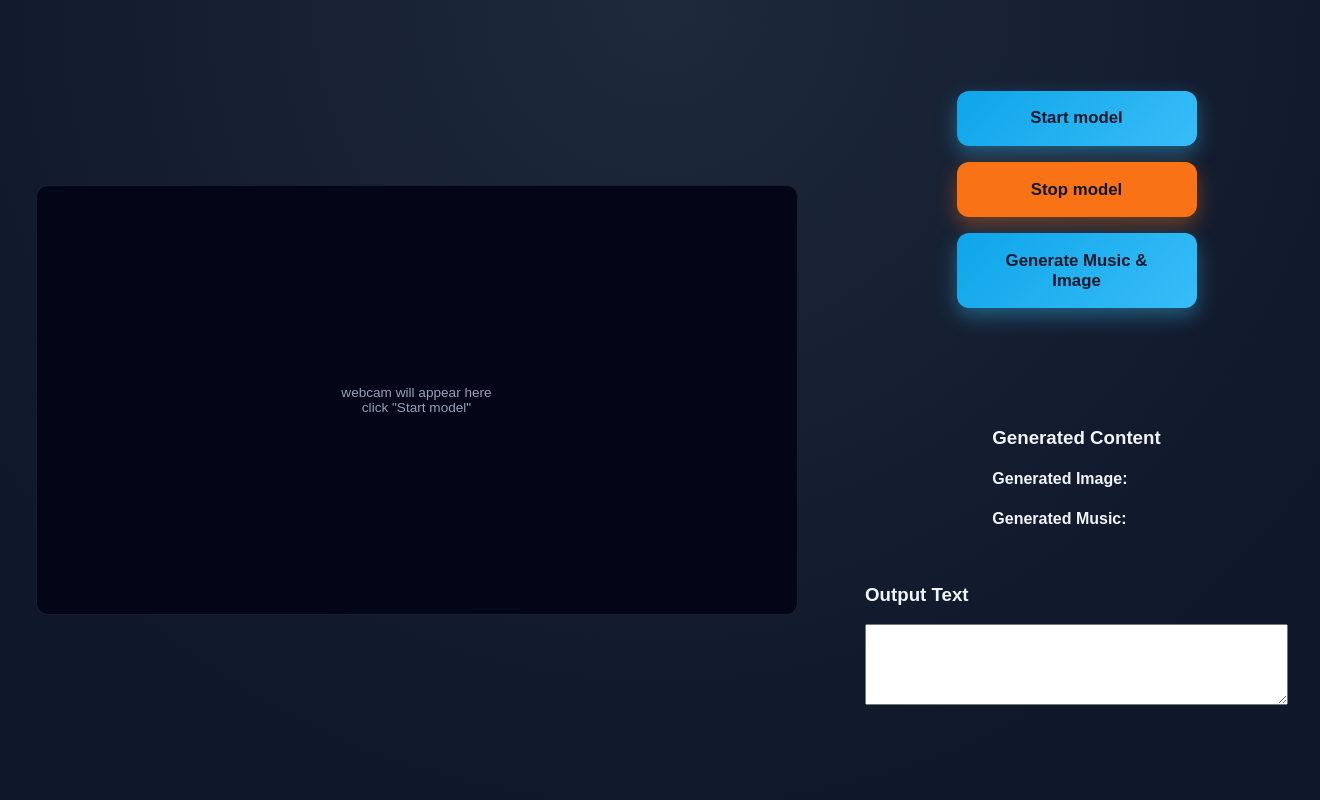
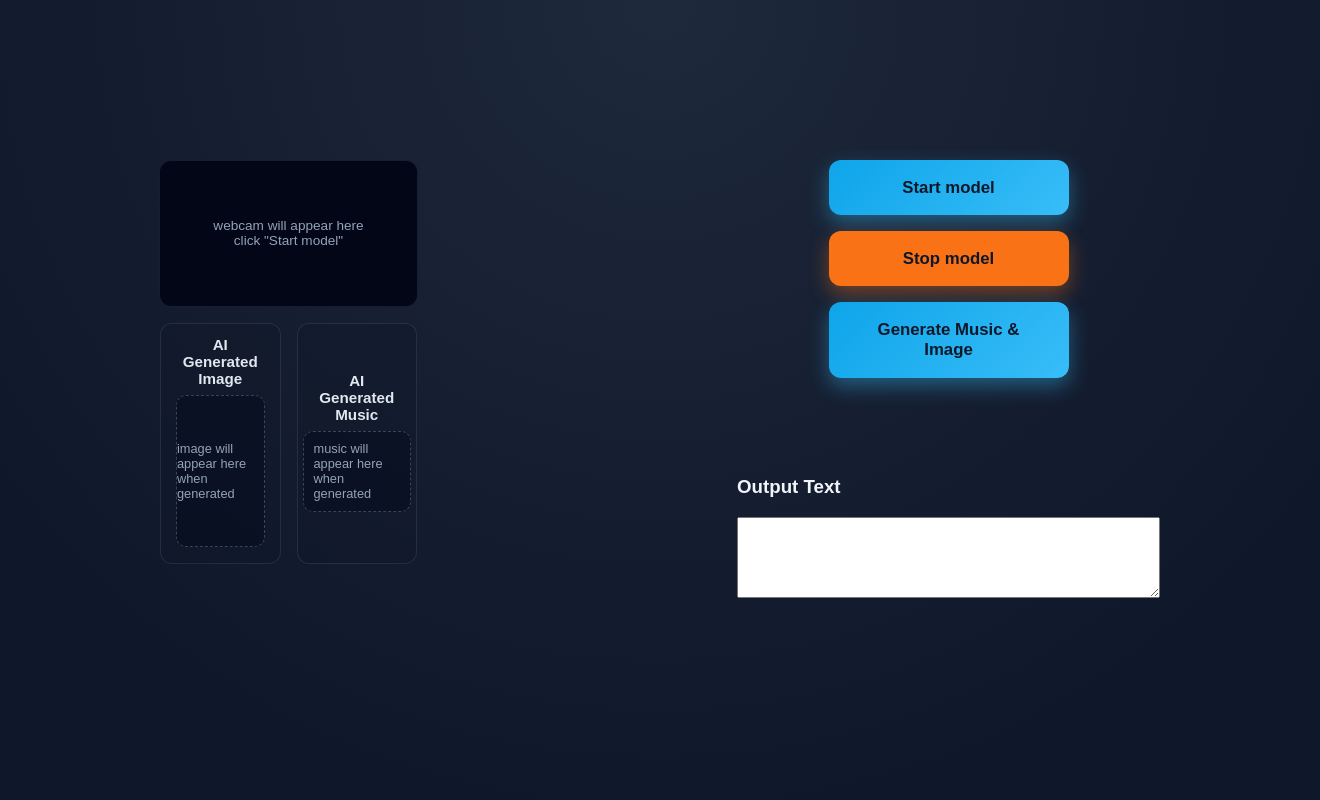
Before and after one commit to NicholasDenholm/ObjectGo, a Flask app: page /objtotext2 in a window 1320 px wide. Run offline with Flask 3, Linux system fonts and the light colour scheme.

Commit message:
changed css on webpage

```diff
--- a/static/css/homepage.css
+++ b/static/css/homepage.css
@@ -12,9 +12,21 @@ body {
 .left-panel {
   flex: 2;
   display: flex;
-  justify-content: center;
+  flex-direction: column;  /* Stacks children vertically */
+  justify-content: flex-start;  /* Aligns to top */
   align-items: center;
-  padding: 1rem;
+  padding: 10rem;
+  gap: 1rem;  /* Space between video and media row */
+}
+
+.right-panel {
+  flex: 1;
+  display: flex;
+  flex-direction: column;
+  justify-content: flex-start;
+  align-items: center;
+  gap: 1rem;
+  padding: 10rem 10rem;
 }
 
 .video-box {
@@ -44,15 +56,6 @@ body {
   font-size: 0.85rem;
 }
 
-.right-panel {
-  flex: 1;
-  display: flex;
-  flex-direction: column;
-  justify-content: center;
-  align-items: center;
-  gap: 1rem;
-  padding: 1rem 2rem;
-}
 
 button {
   width: 240px;
@@ -158,6 +161,7 @@ button:hover {
   font-size: 0.95rem;
 }
 
+/* Toast */
 .toast {
   visibility: hidden;
   min-width: 220px;
@@ -181,3 +185,72 @@ button:hover {
   opacity: 1;
   bottom: 40px;
 }
+
+/* Media row */
+.media-row {
+  display: flex;
+  justify-content: center;
+  align-items: stretch;
+  width: 100%;
+  max-width: 600px;
+  gap: 1rem;
+}
+
+.generated-card {
+  background: rgba(15,23,42,0.4);
+  border: 1px solid rgba(148,163,184,0.15);
+  border-radius: 12px;
+  padding: 0.8rem 1rem 1rem;
+  flex: 1;
+  display: flex;
+  flex-direction: column;
+  align-items: center;
+  justify-content: center;
+}
+
+.generated-card h3 {
+  margin-top: 0;
+  margin-bottom: 0.5rem;
+  font-size: 0.95rem;
+  color: #e2e8f0;
+  text-align: center;
+}
+
+#generatedImageBox {
+  width: 100%;
+  height: 150px;
+  background: rgba(2,6,23,0.4);
+  border: 1px dashed rgba(148,163,184,0.35);
+  border-radius: 10px;
+  display: flex;
+  align-items: center;
+  justify-content: center;
+  color: #94a3b8;
+  font-size: 0.8rem;
+  overflow: hidden;
+}
+
+#generatedImagePreview {
+  max-width: 100%;
+  max-height: 100%;
+  display: none;
+}
+
+#generatedMusicBox {
+  width: 100%;
+  background: rgba(2,6,23,0.4);
+  border: 1px dashed rgba(148,163,184,0.35);
+  border-radius: 10px;
+  padding: 0.6rem;
+  display: flex;
+  flex-direction: column;
+  align-items: center;
+  justify-content: center;
+  color: #94a3b8;
+  font-size: 0.8rem;
+}
+
+#generatedAudio {
+  width: 100%;
+  display: none;
+}
--- a/templates/object_to_text.html
+++ b/templates/object_to_text.html
@@ -16,6 +16,26 @@
           click "Start model"
         </div>
       </div>
+
+      <!-- image + music side by side -->
+      <div class="media-row">
+        <div class="generated-card" id="generatedImageCard">
+          <h3>AI Generated Image</h3>
+          <div id="generatedImageBox">
+            <span id="generatedImagePlaceholder">image will appear here when generated</span>
+            <img id="generatedImagePreview" src="" alt="Generated image">
+          </div>
+        </div>
+
+        <div class="generated-card" id="generatedMusicCard">
+          <h3>AI Generated Music</h3>
+          <div id="generatedMusicBox">
+            <span id="generatedMusicPlaceholder">music will appear here when generated</span>
+            <audio id="generatedAudio" controls></audio>
+          </div>
+        </div>
+      </div>
+
     </div>
 
     <div class="right-panel">
@@ -32,22 +52,7 @@
         </div>
       </div>
 
-      <!-- Generated Content Display -->
-      <div id="generatedContent" style="margin-top: 20px;">
-        <h3>Generated Content</h3>
 
-        <!-- Image Display -->
-        <div style="margin-bottom: 20px;">
-          <h4>Generated Image:</h4>
-          <img id="generatedImage" style="display: none; max-width: 100%; border: 2px solid #ccc; border-radius: 8px;" alt="Generated image">
-        </div>
-
-        <!-- Audio Player -->
-        <div>
-          <h4>Generated Music:</h4>
-          <audio id="generatedAudio" controls style="display: none; width: 100%;"></audio>
-        </div>
-      </div>
 
       <!-- Output Text Area -->
       <div id="textTypingPanel">
```
